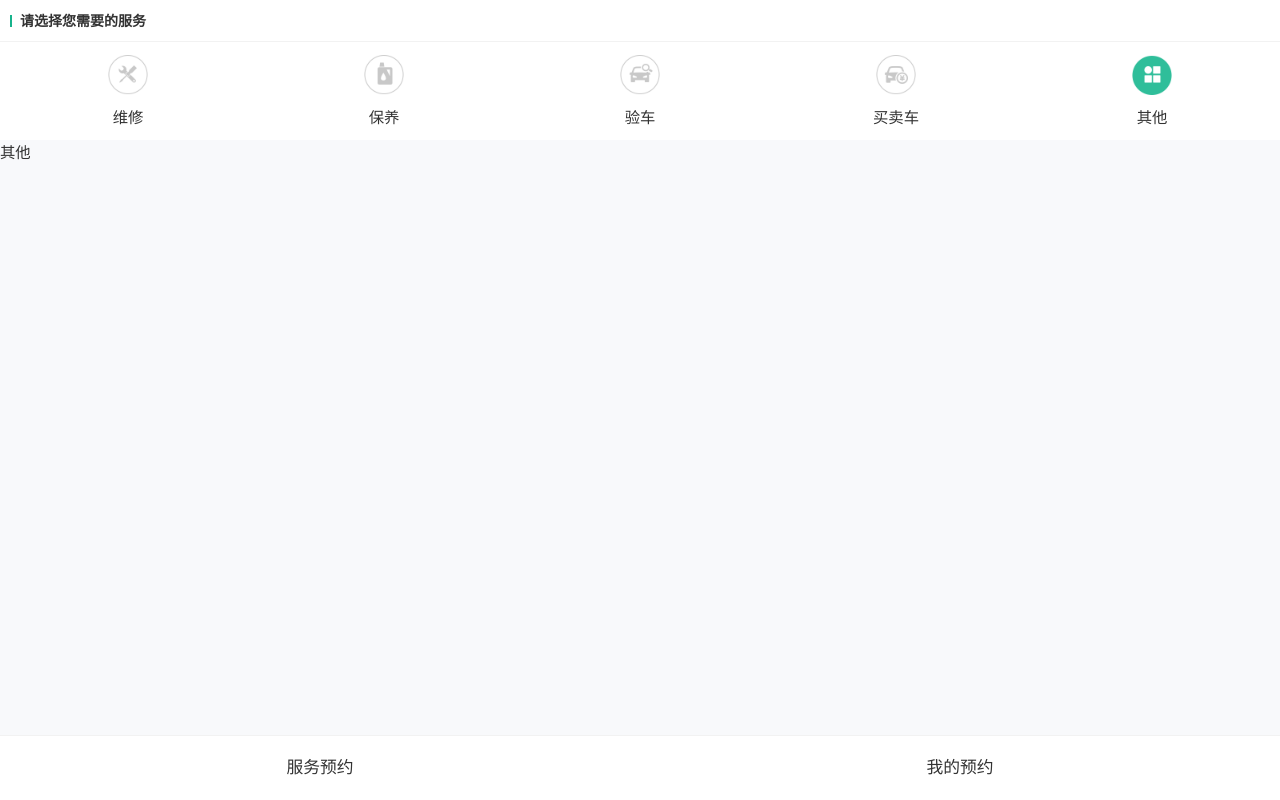
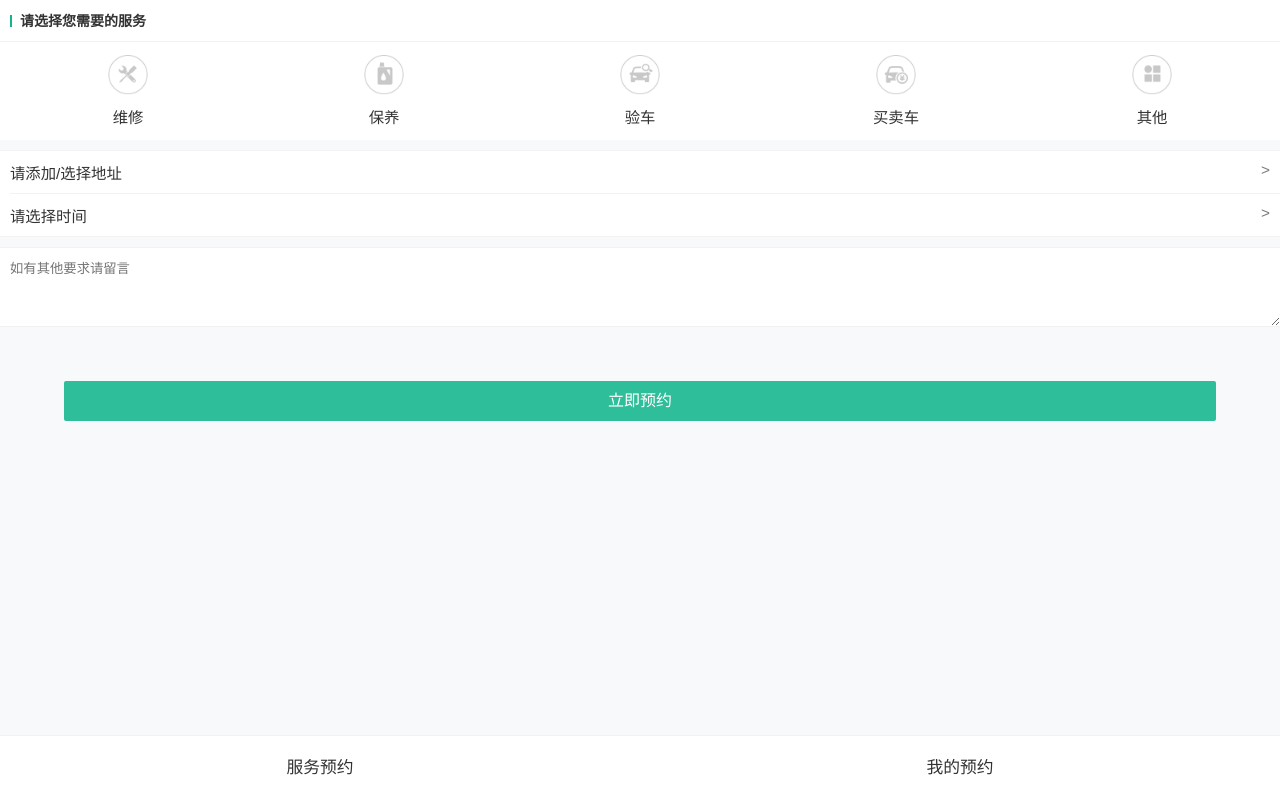
Before and after one commit to xiaohaohaoniuniu/serveAppointment, a Vue app: page /qt in a window 1280 px wide. Built offline with nearby package versions, Linux system fonts and the light colour scheme; no server answers.

Commit message:
验车买卖车其他都加上了

```diff
--- a/src/components/MMC/MMC.vue
+++ b/src/components/MMC/MMC.vue
@@ -1,5 +1,19 @@
 <template>
 	<div id="mmc">
-		买卖车
+		<time-addr></time-addr>
 	</div>
 </template>
+<script>
+	import TimeAddr from '../TimeAddr/TimeAddr'
+	export default {
+		name:'mmc',
+		data(){
+			return {
+
+			}
+		},
+		components:{
+			TimeAddr
+		}
+	}
+</script>
--- a/src/components/QT/QT.vue
+++ b/src/components/QT/QT.vue
@@ -1,5 +1,19 @@
 <template>
-	<div id="qt">
-		其他
+	<div id="mmc">
+		<time-addr></time-addr>
 	</div>
 </template>
+<script>
+	import TimeAddr from '../TimeAddr/TimeAddr'
+	export default {
+		name:'mmc',
+		data(){
+			return {
+
+			}
+		},
+		components:{
+			TimeAddr
+		}
+	}
+</script>
--- a/src/components/Serve/Serve.vue
+++ b/src/components/Serve/Serve.vue
@@ -18,19 +18,19 @@
 				</router-link>
 			</li>
 			<li>
-				<router-link :to="{name: 'yc'}">
+				<router-link :to="{name: 'yc',query:{project:'验车'}}">
 					<span class="iconimg three"></span>
 					<p>验车</p>
 				</router-link>
 			</li>
 			<li>
-				<router-link :to="{name:'mmc'}">
+				<router-link :to="{name:'mmc',query:{project:'买卖车'}}">
 					<span class="iconimg four"></span>
 					<p>买卖车</p>
 				</router-link>
 			</li>
 			<li>
-				<router-link :to="{name:'qt'}">
+				<router-link :to="{name:'qt',query:{project:'其他'}}">
 					<span class="iconimg five"></span>
 					<p>其他</p>
 				</router-link>
--- a/src/components/TimeAddr/TimeAddr.vue
+++ b/src/components/TimeAddr/TimeAddr.vue
@@ -70,6 +70,11 @@
 				this.$router.push({name:'ChooseTime'})
 			},
 			appoint(){
+				// 得到project选择的是什么
+				var project = this.$route.query.project;
+				if(project){
+					this.$store.commit("project",project);
+				}
 				// 需要数据生成一条预约传给野狗保存
 				// 项目，时间，地址，留言，预约号，状态，价格
 				var myDate = new Date();
@@ -84,7 +89,6 @@
 				}
 				axios.post('/appointList.json',newAppointList)
 				.then(res=>{
-
 					this.$store.commit('addAppointList',newAppointList);
 				})
 				.catch(err=>{
--- a/src/components/YC/YC.vue
+++ b/src/components/YC/YC.vue
@@ -1,5 +1,19 @@
 <template>
 	<div id="yc">
-		验车
+		<time-addr></time-addr>
 	</div>
 </template>
+<script>
+	import TimeAddr from '../TimeAddr/TimeAddr'
+	export default {
+		name:'yc',
+		data(){
+			return {
+
+			}
+		},
+		components:{
+			TimeAddr
+		}
+	}
+</script>
```
